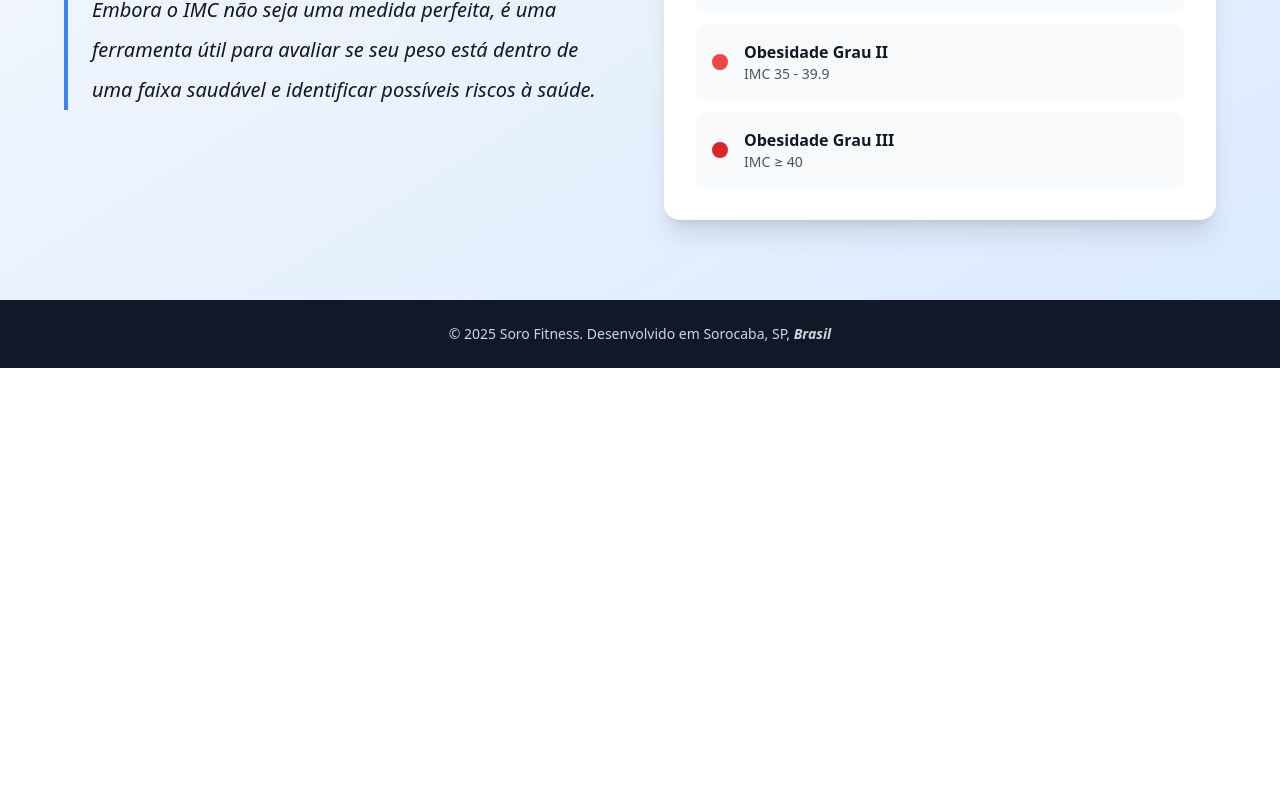
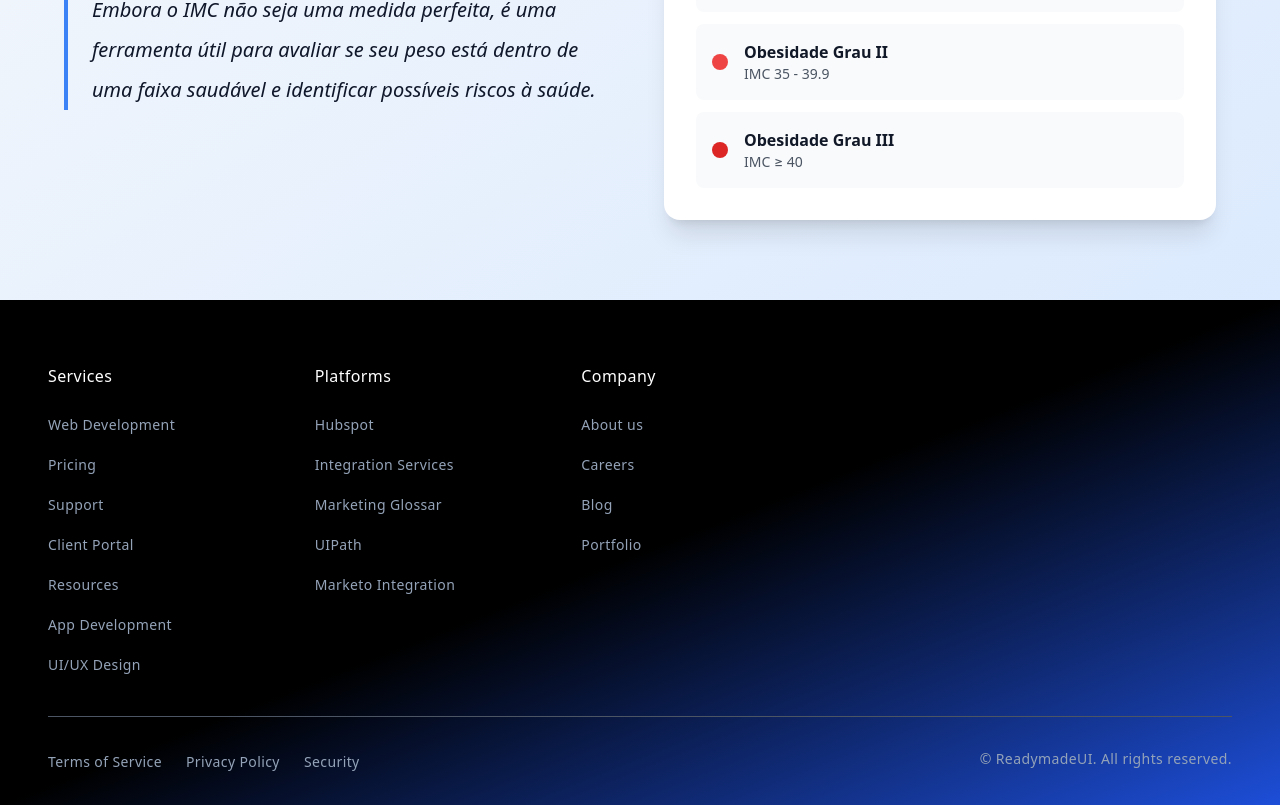
Before and after one commit to gustahxn/CalcImc, a React (Vite) app in the folder calcImc/: page / in a window 1280 px wide. Shown: the part 1439-2244 px from the top of the page. Before the commit the page ends 1807 px from the top, so only its background shows below. Built offline with nearby package versions, Linux system fonts and the light colour scheme; no server answers.

Commit message:
Feat: Novo footer

```diff
--- a/calcImc/src/components/Footer.jsx
+++ b/calcImc/src/components/Footer.jsx
@@ -1,11 +1,94 @@
 const Footer = () => {
   return (
-    <footer className="bg-gray-900 text-gray-300 py-6 px-6">
-      <div className="max-w-6xl mx-auto text-center">
-        <p className="text-sm">
-          © 2025 Soro Fitness. Desenvolvido em Sorocaba, SP,{" "}
-          <span className="italic font-bold">Brasil</span>
-        </p>
+    <footer class="tracking-wide bg-gradient-to-br from-black via-black to-blue-700 px-8 sm:px-12 pt-16 pb-8">
+      <div class="grid min-[1200px]:grid-cols-3 gap-12 xl:gap-16">
+
+        <div class="min-[1200px]:col-span-2 grid sm:grid-cols-2 lg:grid-cols-3 gap-8">
+          <div>
+            <h4 class="text-white font-medium text-base">Services</h4>
+            <ul class="mt-6 space-y-4">
+              <li>
+                <a href='javascript:void(0)' class="hover:text-white text-slate-400 text-sm font-normal">Web Development</a>
+              </li>
+              <li>
+                <a href='javascript:void(0)' class="hover:text-white text-slate-400 text-sm font-normal">Pricing</a>
+              </li>
+              <li>
+                <a href='javascript:void(0)' class="hover:text-white text-slate-400 text-sm font-normal">Support</a>
+              </li>
+              <li>
+                <a href='javascript:void(0)' class="hover:text-white text-slate-400 text-sm font-normal">Client Portal</a>
+              </li>
+              <li>
+                <a href='javascript:void(0)' class="hover:text-white text-slate-400 text-sm font-normal">Resources</a>
+              </li>
+              <li>
+                <a href='javascript:void(0)' class="hover:text-white text-slate-400 text-sm font-normal">App Development</a>
+              </li>
+              <li>
+                <a href='javascript:void(0)' class="hover:text-white text-slate-400 text-sm font-normal">UI/UX Design</a>
+              </li>
+            </ul>
+          </div>
+
+          <div>
+            <h4 class="text-white font-medium text-base">Platforms</h4>
+            <ul class="space-y-4 mt-6">
+              <li>
+                <a href='javascript:void(0)' class="hover:text-white text-slate-400 text-sm font-normal">Hubspot</a>
+              </li>
+              <li>
+                <a href='javascript:void(0)' class="hover:text-white text-slate-400 text-sm font-normal">Integration Services</a>
+              </li>
+              <li>
+                <a href='javascript:void(0)' class="hover:text-white text-slate-400 text-sm font-normal">Marketing Glossar</a>
+              </li>
+              <li>
+                <a href='javascript:void(0)' class="hover:text-white text-slate-400 text-sm font-normal">UIPath</a>
+              </li>
+              <li>
+                <a href='javascript:void(0)' class="hover:text-white text-slate-400 text-sm font-normal">Marketo Integration</a>
+              </li>
+            </ul>
+          </div>
+
+          <div>
+            <h4 class="text-white font-medium text-base">Company</h4>
+
+            <ul class="space-y-4 mt-6">
+              <li>
+                <a href='javascript:void(0)' class="hover:text-white text-slate-400 text-sm font-normal">About us</a>
+              </li>
+              <li>
+                <a href='javascript:void(0)' class="hover:text-white text-slate-400 text-sm font-normal">Careers</a>
+              </li>
+              <li>
+                <a href='javascript:void(0)' class="hover:text-white text-slate-400 text-sm font-normal">Blog</a>
+              </li>
+              <li>
+                <a href='javascript:void(0)' class="hover:text-white text-slate-400 text-sm font-normal">Portfolio</a>
+              </li>
+            </ul>
+          </div>
+        </div>
+      </div>
+
+      <hr class="mt-10 mb-8 border-gray-600" />
+
+      <div class="flex flex-wrap max-md:flex-col gap-4">
+        <ul class="md:flex md:space-x-6 max-md:space-y-4">
+          <li>
+            <a href='javascript:void(0)' class="hover:text-white text-slate-400 text-sm font-normal">Terms of Service</a>
+          </li>
+          <li>
+            <a href='javascript:void(0)' class="hover:text-white text-slate-400 text-sm font-normal">Privacy Policy</a>
+          </li>
+          <li>
+            <a href='javascript:void(0)' class="hover:text-white text-slate-400 text-sm font-normal">Security</a>
+          </li>
+        </ul>
+
+        <p class="text-slate-400 text-sm md:ml-auto">© ReadymadeUI. All rights reserved.</p>
       </div>
     </footer>
   );
```
